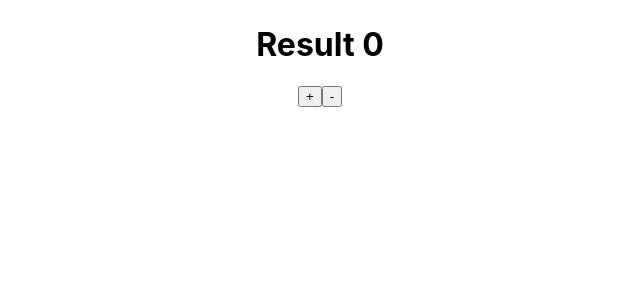
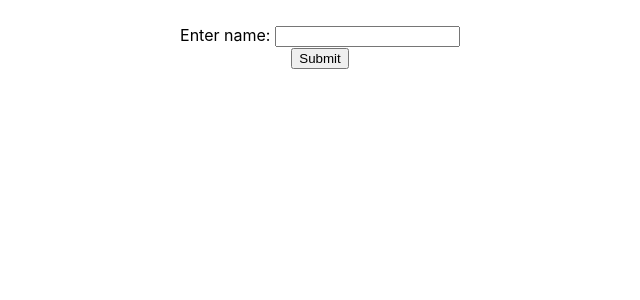
Before and after one commit to ankitupadhyay889/ReactwithTypescript, a React (Create React App) app: page / in a window 1280 px wide. Shown: the top 300 px of the page, without its empty margins (320-960 px from the left). Built offline with nearby package versions, Linux system fonts and the light colour scheme.

Commit message:
Simple Form

```diff
--- a/src/FuncCompo/Calling.tsx
+++ b/src/FuncCompo/Calling.tsx
@@ -1,7 +1,8 @@
 import React from 'react';
+import Simpleform from './state/Simpleform';
 // import Eventprop from './Eventprop';
 // import Inpt from './Inpt';
-import Couter from './state/Couter';
+// import Couter from './state/Couter';
 // import Todou from './state/Todou';
 // import Styl from './Styl';
 // import Advanceprop from './Advanceprop';
@@ -19,7 +20,9 @@ const Calling = () => {
 
             {/* <Todou /> */}
 
-            <Couter />
+            {/* <Couter /> */}
+
+            <Simpleform />
         </div>
     );
 };
--- /dev/null
+++ b/src/FuncCompo/state/Simpleform.tsx
@@ -0,0 +1,42 @@
+import React, { useState } from 'react';
+
+const Simpleform = () => {
+
+    const [name, setname] = useState<string>("");
+    const [show, setshow] = useState<Array<any>>([])
+
+    const sub = (e:any) => {
+        e.preventDefault();
+        const all = {name:name};
+        setshow([...show , all]);
+        setname("");
+    }
+
+    const haC = (e:any) => {
+        setname(e.currentTarget.value)
+    }
+
+    return (
+        <div>
+            <form onSubmit={sub}>
+                <label> Enter name: </label>
+                <input type="text" name="name" autoComplete="off" value={name} onChange={haC} />
+                <br/>
+                <button type="submit">Submit</button>
+            </form>
+            <div>
+                {
+                    show.map((curEl:any , id:number) => {
+                        return(
+                            <div key={id}>
+                                <p> {curEl.name} </p>
+                            </div>
+                        )
+                    })
+                }
+            </div>
+        </div>
+    );
+};
+
+export default Simpleform;
```
